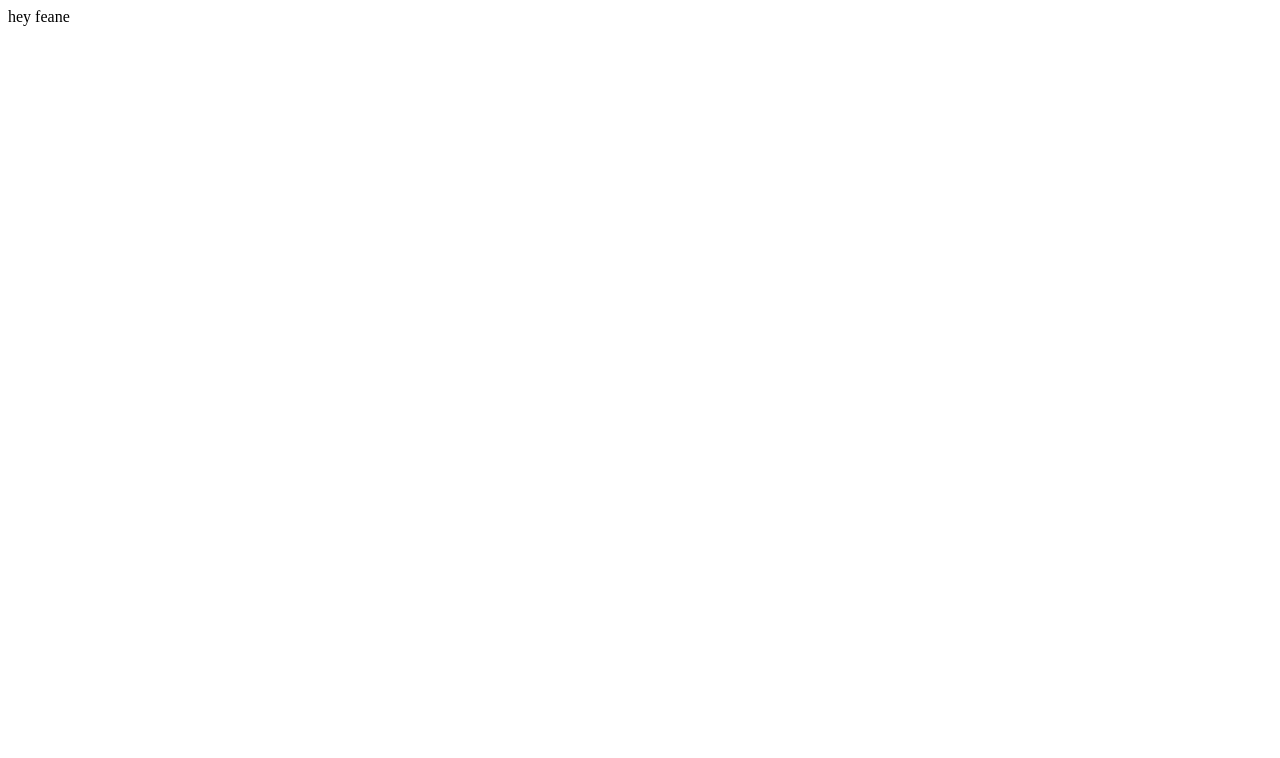
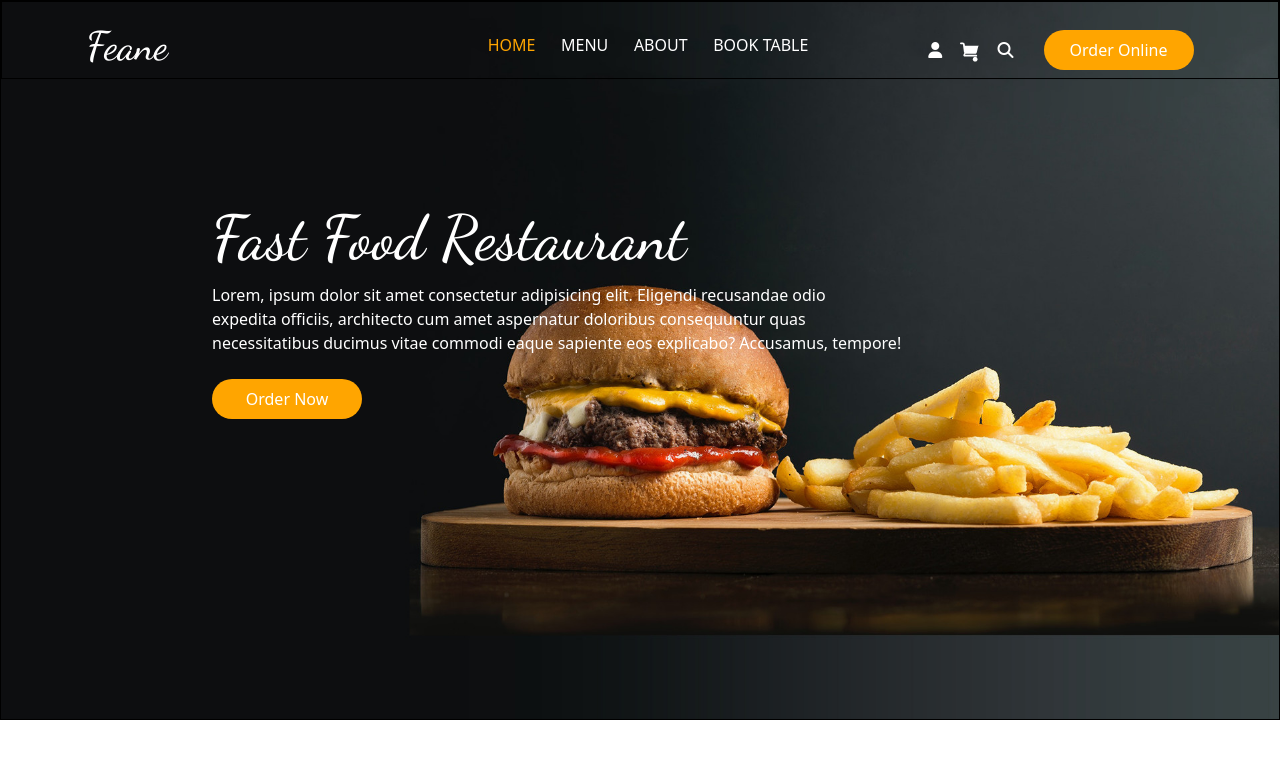
Before and after one commit to satyanshu123456/Feane, a plain HTML site: page Feane/index.html in a window 1280 px wide. Drawn offline with nearby package versions, Linux system fonts and the light colour scheme.

Commit message:
Refactor code structure for improved readability and maintainability

```diff
--- a/Feane/index.html
+++ b/Feane/index.html
@@ -1,11 +1,107 @@
-<!DOCTYPE html>
+<!doctype html>
 <html lang="en">
-<head>
-    <meta charset="UTF-8">
-    <meta name="viewport" content="width=device-width, initial-scale=1.0">
+  <head>
+    <meta charset="UTF-8" />
+    <meta name="viewport" content="width=device-width, initial-scale=1.0" />
     <title>Document</title>
-</head>
-<body>
-    hey feane
-</body>
+    <link rel="stylesheet" href="style.css" />
+    <link
+      rel="stylesheet"
+      href="https://cdn.jsdelivr.net/npm/bootstrap-icons@1.13.1/font/bootstrap-icons.min.css"
+    />
+    <link
+      href="https://cdn.jsdelivr.net/npm/bootstrap@5.3.8/dist/css/bootstrap.min.css"
+      rel="stylesheet"
+      integrity="sha384-sRIl4kxILFvY47J16cr9ZwB07vP4J8+LH7qKQnuqkuIAvNWLzeN8tE5YBujZqJLB"
+      crossorigin="anonymous"
+    />
+
+    <link
+      rel="stylesheet"
+      href="https://cdnjs.cloudflare.com/ajax/libs/font-awesome/6.5.1/css/all.min.css"
+    />
+    <link rel="preconnect" href="https://fonts.googleapis.com" />
+    <link rel="preconnect" href="https://fonts.gstatic.com" crossorigin />
+    <link
+      href="https://fonts.googleapis.com/css2?family=Dancing+Script:wght@400..700&family=Montserrat:ital,wght@0,100..900;1,100..900&family=Oswald:wght@200..700&family=Poppins:ital,wght@0,100;0,200;0,300;0,400;0,500;0,600;0,700;0,800;0,900;1,100;1,200;1,300;1,400;1,500;1,600;1,700;1,800;1,900&display=swap"
+      rel="stylesheet"
+    />
+  </head>
+  <body>
+    <div class="mainDivFrist">
+      <header>
+        <div class="headDown">
+          <div><h5 class="name">Feane</h5></div>
+          <div class="menu-bar">
+            <div><h6 class="menu-bars1">HOME</h6></div>
+            <div><h6 class="menu-bars">MENU</h6></div>
+            <div><h6 class="menu-bars">ABOUT</h6></div>
+            <div><h6 class="menu-bars">BOOK TABLE</h6></div>
+          </div>
+          <div class="icons">
+            <div><i class="icon fa fa-user" aria-hidden="true"></i></div>
+            <div>
+              <svg
+                version="1.1"
+                id="Capa_1"
+                xmlns="http://www.w3.org/2000/svg"
+                xmlns:xlink="http://www.w3.org/1999/xlink"
+                x="0px"
+                y="0px"
+                viewBox="0 0 456.029 456.029"
+                style="
+                  enable-background: new 0 0 456.029 456.029;
+                  width: 20px;
+                  fill: #ffffff;
+                "
+                xml:space="preserve"
+              >
+                <g>
+                  <path
+                    d="M345.6,338.862c-29.184,0-53.248,23.552-53.248,53.248c0,29.184,23.552,53.248,53.248,53.248
+         c29.184,0,53.248-23.552,53.248-53.248C398.336,362.414,374.784,338.862,345.6,338.862z"
+                  />
+                  <path
+                    d="M439.296,84.91c-1.024,0-2.56-0.512-4.096-0.512H112.64l-5.12-34.304C104.448,27.566,84.992,10.67,61.952,10.67H20.48
+         C9.216,10.67,0,19.886,0,31.15c0,11.264,9.216,20.48,20.48,20.48h41.472c2.56,0,4.608,2.048,5.12,4.608l23.04,170.496
+         c1.024,7.68,5.12,14.336,11.264,18.944l-20.48,37.376c-6.144,10.752-5.632,24.064,0.512,34.304c6.144,10.24,17.408,15.872,29.184,15.872
+         h260.608c11.264,0,20.48-9.216,20.48-20.48c0-11.264-9.216-20.48-20.48-20.48H115.2l12.8-23.552h217.088
+         c17.408,0,32.768-12.288,36.864-29.184l31.232-131.072C415.744,98.222,429.056,84.91,439.296,84.91z"
+                  />
+                </g>
+              </svg>
+            </div>
+            <div><i class="icon fa fa-search" aria-hidden="true"></i></div>
+          </div>
+          <div class="btn1">
+            <button class="butn">Order Online</button>
+          </div>
+        </div>
+      </header>
+
+      <div class="headerdown">
+        <div>
+          <h1 class="name1">Fast Food Restaurant</h1>
+        </div>
+        <div>
+          <p class="para">
+            Lorem, ipsum dolor sit amet consectetur adipisicing elit. Eligendi
+            recusandae odio  <br> expedita officiis, architecto cum amet aspernatur
+            doloribus consequuntur quas <br> necessitatibus ducimus vitae commodi
+            eaque sapiente eos explicabo? Accusamus, tempore!
+          </p>
+        </div>
+        <div class="btnDiv">
+            <button class="butn">Order Now</button>
+        </div>
+      </div>
+    </div>
+
+    <!-- bootstarp script -->
+    <script
+      src="https://cdn.jsdelivr.net/npm/bootstrap@5.3.8/dist/js/bootstrap.bundle.min.js"
+      integrity="sha384-FKyoEForCGlyvwx9Hj09JcYn3nv7wiPVlz7YYwJrWVcXK/BmnVDxM+D2scQbITxI"
+      crossorigin="anonymous"
+    ></script>
+  </body>
 </html>
--- a/Feane/style.css
+++ b/Feane/style.css
@@ -0,0 +1,74 @@
+*{
+    margin: 0;
+
+}
+.mainDivFrist{
+    border: 1px solid black;
+    background-image: url(../images/hero-bg.jpg);
+    background-position: center;
+    background-repeat: no-repeat;
+    background-size: cover;
+}
+.headDown{
+    border: 1px solid #000;
+    display: flex;
+    justify-content: center;
+    align-items: center;
+    padding-top: 20px;
+}
+.menu-bars{
+    color: white;
+}
+.menu-bars:hover{
+    color: orange;
+}
+.menu-bar{
+    display: flex;
+    gap: 1.6rem;
+    padding-left: 280px;
+}
+.name{
+    color: white;
+    font-family: 'Dancing Script', cursive;
+    font-size:2.5rem;
+    padding-right: 40px;
+}
+.name1{
+    font-family: 'Dancing Script', cursive;
+    color: white;
+    font-size: 62px;
+}
+.icon
+{
+    color: white;
+}
+.butn{
+    height: 40px;
+    width: 150px;
+    background-color: orange;
+    color: white;
+    border-radius: 20px;
+    border: 0;
+}
+.icons{
+    display: flex;
+    gap: 1.1rem;
+    padding-left: 120px
+}
+.btn1{
+    padding-left: 30px;
+}
+.menu-bars1{
+    color: orange;
+}
+.para{
+    color: white;
+}
+.headerdown{
+    padding: 122px 0 0 211px;
+    flex-wrap: wrap;
+}
+.btnDiv{
+    padding-top: 8px;
+    padding-bottom: 300px;
+}
```
Also changed, not shown: images/hero-bg.jpg (added).
